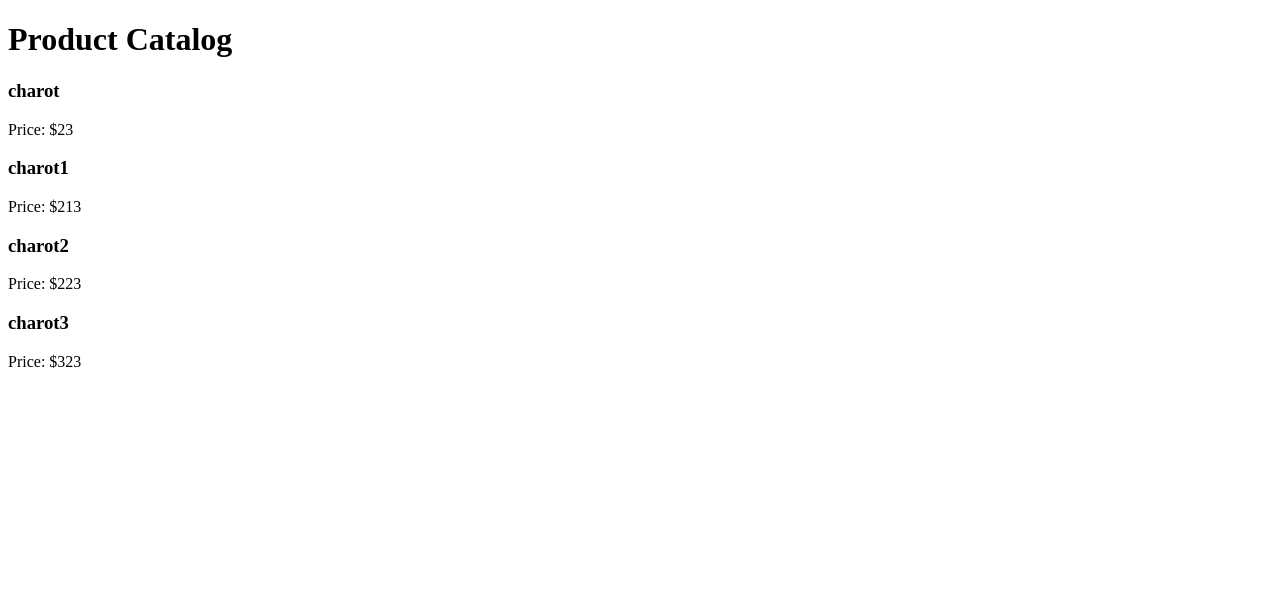
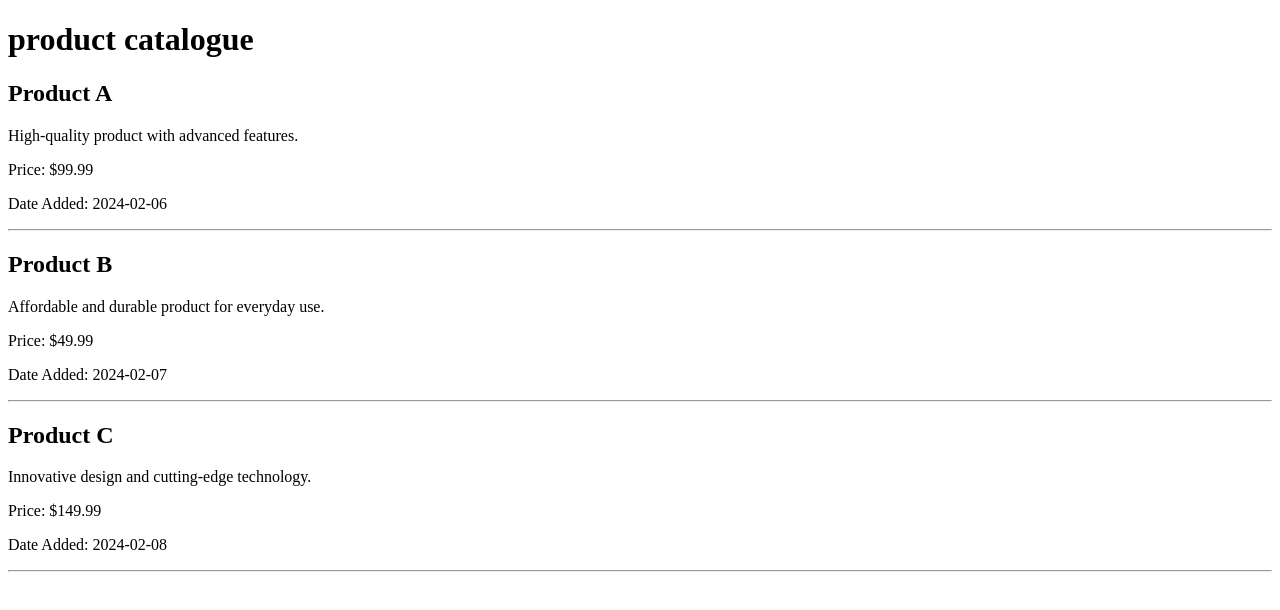
Before and after one commit to Opop29/Quidit_Product_Catalogue, a plain HTML site: page index.html in a window 1280 px wide. Drawn offline with Linux system fonts and the light colour scheme.

Commit message:
add_products-js-html-json

```diff
--- a/data.json
+++ b/data.json
@@ -1,23 +1,20 @@
 [
     {
-        "id": 1,
-        "name": "charot",
-        "price": 23.00,
-        "description": "para sa rabbit dilini para nimo"
-    }, {
-        "id": 2,
-        "name": "charot1",
-        "price": 213.00,
-        "description": "para sa rabbit dilini para nimo"
-    }, {
-        "id": 3,
-        "name": "charot2",
-        "price": 223.00,
-        "description": "para sa rabbit dilini para nimo"
-    }, {
-        "id": 4,
-        "name": "charot3",
-        "price": 323.00,
-        "description": "para sa rabbit dilini para nimo"
+        "product_name": "Product A",
+        "product_description": "High-quality product with advanced features.",
+        "product_price": 99.99,
+        "product_dateAdded": "2024-02-06"
+    },
+    {
+        "product_name": "Product B",
+        "product_description": "Affordable and durable product for everyday use.",
+        "product_price": 49.99,
+        "product_dateAdded": "2024-02-07"
+    },
+    {
+        "product_name": "Product C",
+        "product_description": "Innovative design and cutting-edge technology.",
+        "product_price": 149.99,
+        "product_dateAdded": "2024-02-08"
     }
 ]
--- a/index.html
+++ b/index.html
@@ -1,13 +1,13 @@
 <!DOCTYPE html>
 <html lang="en">
 <head>
-    <meta charset="UTF-8">
-    <meta name="viewport" content="width=device-width, initial-scale=1.0">
-    <title>Product Catalogue</title>
+<meta charset="UTF-8">
+<meta name="viewport" content="width=device-width, initial-scale=1.0">
+<title>Document</title>
 </head>
 <body>
-    <h1>Product Catalog</h1>
-    <div id="Product-list"></div>
-    <script src="./js/app.js"></script>
+<h1>product catalogue</h1>
+<p id ="productlist"></p>
 </body>
+<script src="js/app.js"></script>
 </html>
--- a/js/app.js
+++ b/js/app.js
@@ -1,29 +1,17 @@
-const apiUrl = 'data.json';
-async function fetchAndDisplayProducts() {
-    try {
-        const response = await fetch(apiUrl);
-        const data = await response.json();
-
-        const productList = document.getElementById('Product-list');
-
-        data.forEach(product => {
-            const productCard = document.createElement('div');
-            productCard.classList.add('product-card');
-
-            const productName = document.createElement('h3');
-            productName.textContent = product.name;
-
-            const productPrice = document.createElement('p');
-            productPrice.textContent = `Price: $${product.price}`;
-
-            productCard.appendChild(productName);
-            productCard.appendChild(productPrice);
-
-            productList.appendChild(productCard);
-        });
-    } catch (error) {
-        console.error('Error fetching data:', error);
-    }
-}
-
-fetchAndDisplayProducts();
+fetch('data.json')
+  .then(response => response.json())
+  .then(data => {
+    const productListElement = document.getElementById("productlist");
+    data.forEach(product => {
+      const productItem = document.createElement("div");
+      productItem.innerHTML = `
+        <h2>${product.product_name}</h2>
+        <p>${product.product_description}</p>
+        <p>Price: $${product.product_price}</p>
+        <p>Date Added: ${product.product_dateAdded}</p>
+        <hr>
+      `;
+      productListElement.appendChild(productItem);
+    });
+  })
+  .catch(error => console.error('Error fetching data:', error));
```
